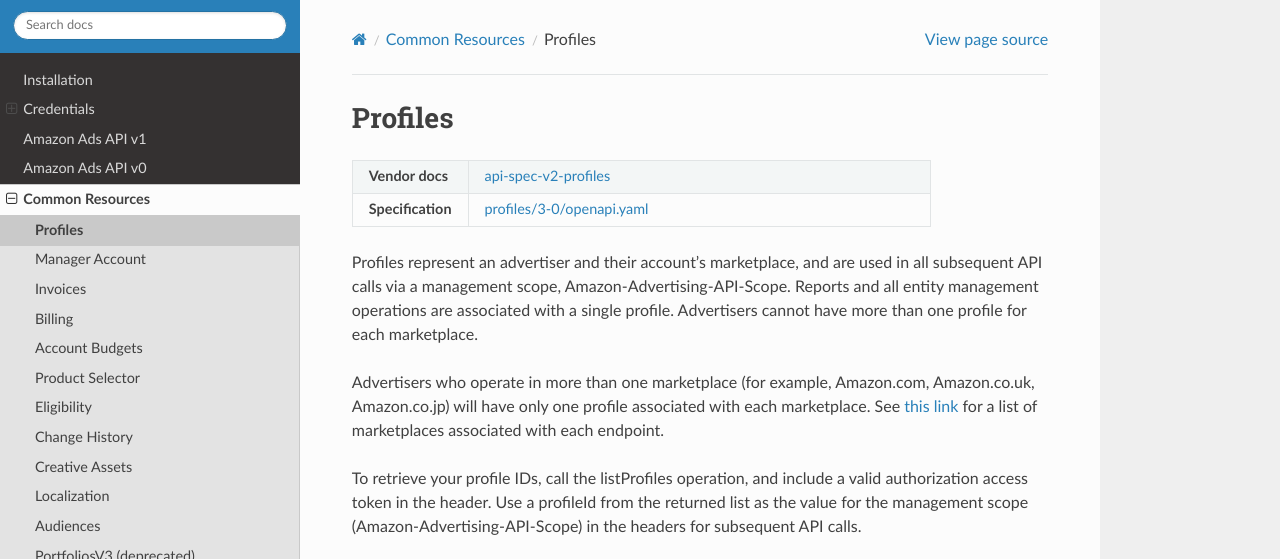
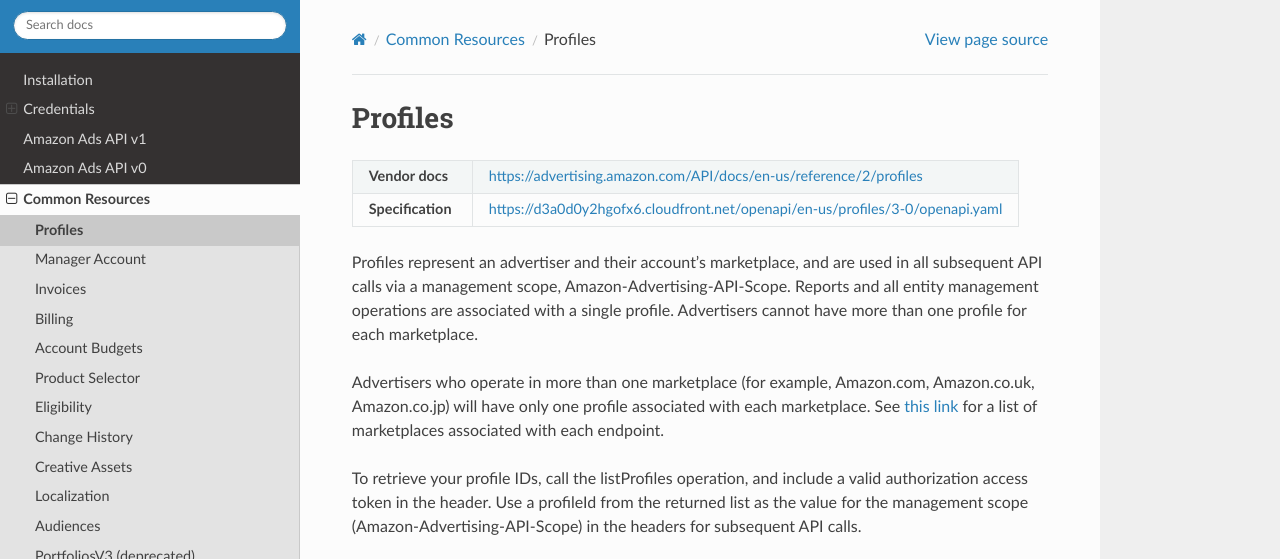
Before and after one commit to denisneuf/python-amazon-ad-api, a Sphinx documentation site: the page built from docs/api/profiles.rst, in a window 1280 px wide, cut to the strip 0-559 px from the top of the page. Built offline with Sphinx 7.4.7 and the Read the Docs theme 3.1.0, drawn with Linux system fonts in a browser that asks for light colours; part of the change alters nothing that is shown.

Commit message:
docs(profiles): show the full URLs in the table

```diff
--- a/docs/api/profiles.rst
+++ b/docs/api/profiles.rst
@@ -3,12 +3,12 @@ Profiles
 
 .. list-table::
     :header-rows: 0
-    :widths: 20 80
+    :widths: 18 82
 
     * - **Vendor docs**
-      - `api-spec-v2-profiles <https://advertising.amazon.com/API/docs/en-us/reference/2/profiles>`_
+      - https://advertising.amazon.com/API/docs/en-us/reference/2/profiles
     * - **Specification**
-      - `profiles/3-0/openapi.yaml <https://d3a0d0y2hgofx6.cloudfront.net/openapi/en-us/profiles/3-0/openapi.yaml>`_
+      - https://d3a0d0y2hgofx6.cloudfront.net/openapi/en-us/profiles/3-0/openapi.yaml
 
 Profiles represent an advertiser and their account's marketplace, and are used in all subsequent API calls via a management scope, Amazon-Advertising-API-Scope. Reports and all entity management operations are associated with a single profile. Advertisers cannot have more than one profile for each marketplace.
 
```
